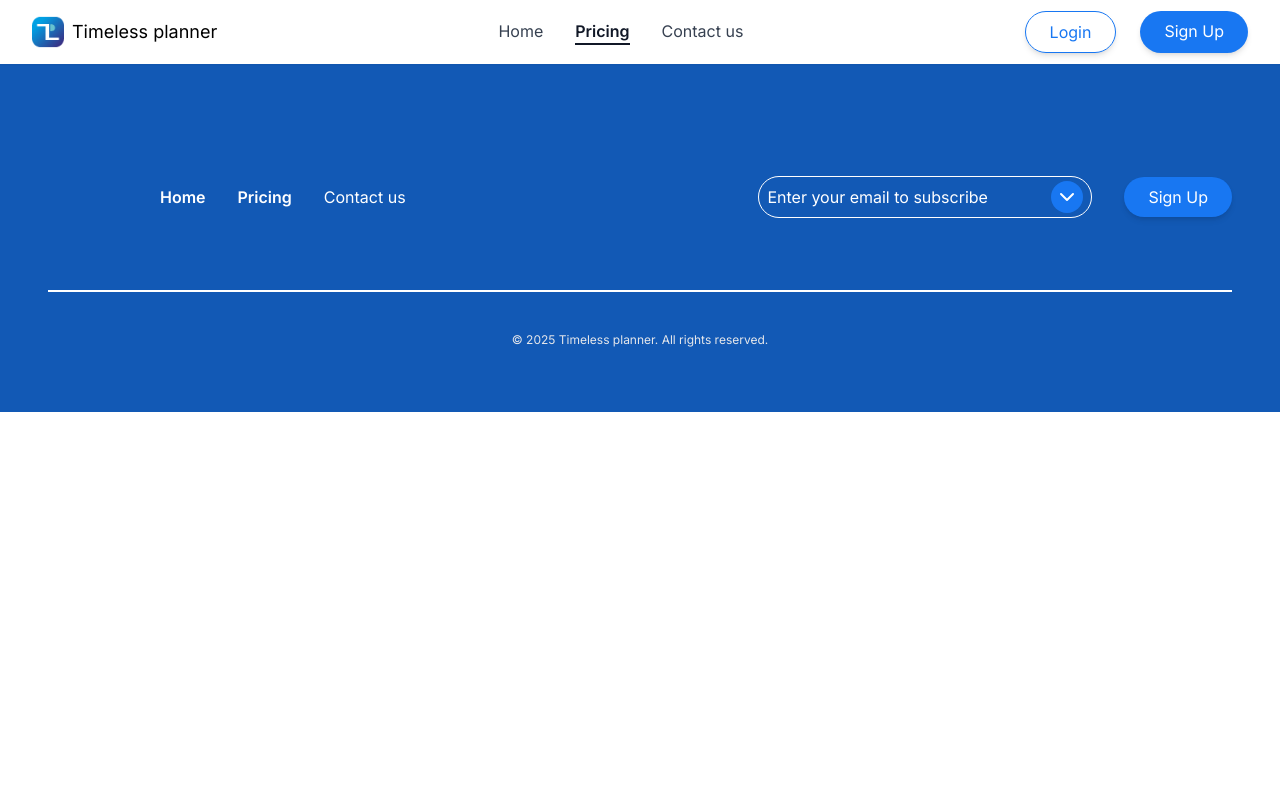
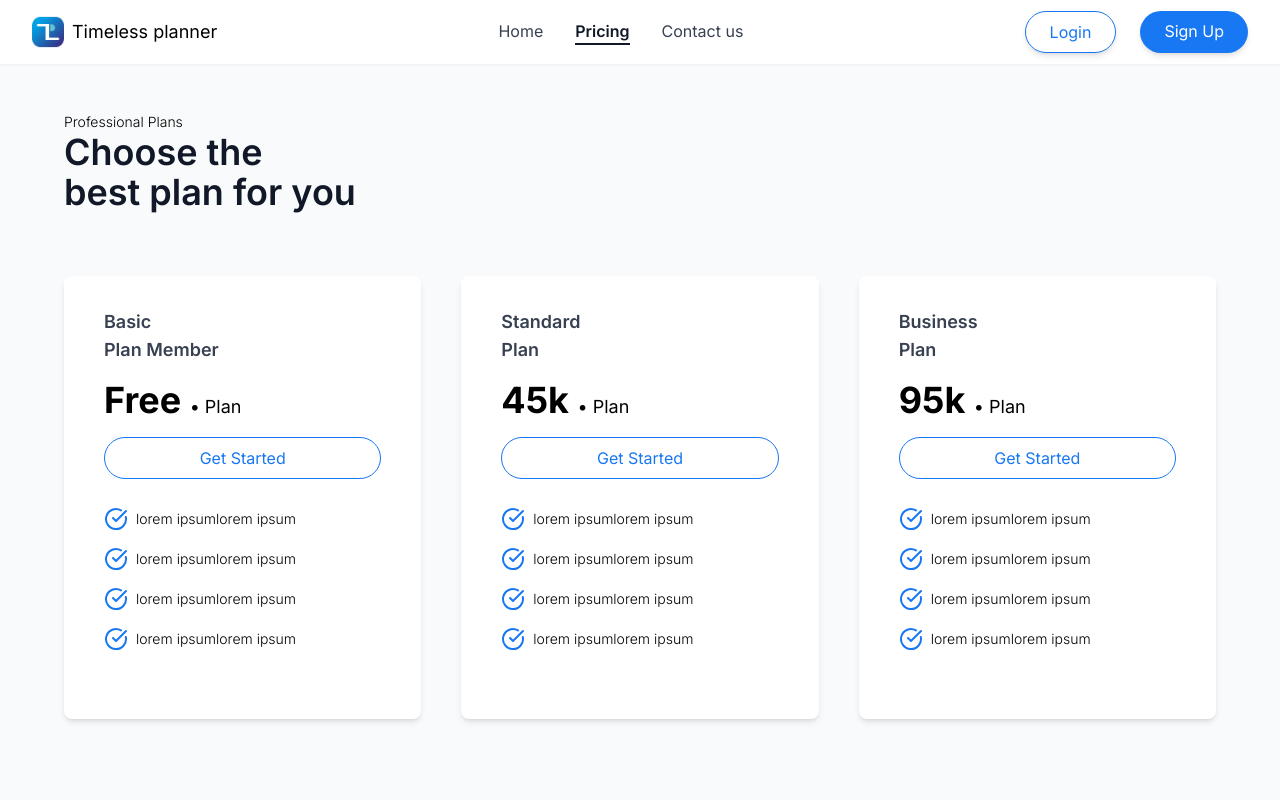
Before and after one commit to kingieX/timeless-planner-v2, a Next.js app: page /pricing in a window 1280 px wide. Shown: the top 800 px of the page. Built offline with nearby package versions, Linux system fonts and the light colour scheme.

Commit message:
Update:pricing page done

```diff
--- /dev/null
+++ b/src/app/pricing/_components/PricingPage.tsx
@@ -0,0 +1,137 @@
+"use client";
+
+import FAQSection from "@/components/FAQSection";
+import { CircleCheckBig } from "lucide-react";
+
+interface PricingPlan {
+  title: string;
+  subtitle: string;
+  price: string;
+  features: string[];
+  buttonText: string;
+  dark: boolean;
+}
+
+const pricingPlans: PricingPlan[] = [
+  {
+    title: "Basic",
+    subtitle: "Plan Member",
+    price: "Free",
+    features: [
+      "lorem ipsumlorem ipsum",
+      "lorem ipsumlorem ipsum",
+      "lorem ipsumlorem ipsum",
+      "lorem ipsumlorem ipsum",
+    ],
+    buttonText: "Get Started",
+    dark: false,
+  },
+  {
+    title: "Standard",
+    subtitle: "Plan",
+    price: "45k",
+    features: [
+      "lorem ipsumlorem ipsum",
+      "lorem ipsumlorem ipsum",
+      "lorem ipsumlorem ipsum",
+      "lorem ipsumlorem ipsum",
+    ],
+    buttonText: "Get Started",
+    dark: true,
+  },
+  {
+    title: "Business",
+    subtitle: "Plan",
+    price: "95k",
+    features: [
+      "lorem ipsumlorem ipsum",
+      "lorem ipsumlorem ipsum",
+      "lorem ipsumlorem ipsum",
+      "lorem ipsumlorem ipsum",
+    ],
+    buttonText: "Get Started",
+    dark: false,
+  },
+];
+
+interface PriceCardProps {
+  title: string;
+  subtitle: string;
+  price: string;
+  features: string[];
+  buttonText: string;
+  dark: boolean;
+}
+
+function PriceCard({
+  title,
+  subtitle,
+  price,
+  features,
+  buttonText,
+}: PriceCardProps) {
+  return (
+    <div
+      className="px-10 py-8 rounded-lg shadow-md bg-white hover:bg-priceCard hover:text-white transition-colors duration-300 group"
+      data-aos="fade-up"
+      data-aos-duration="1000"
+    >
+      <h3 className="text-lg font-semibold text-gray-700 group-hover:text-white">
+        {title}
+      </h3>
+      <p className="text-lg font-semibold text-gray-700 group-hover:text-white">
+        {subtitle}
+      </p>
+      <p className="text-4xl font-bold mt-4">
+        {price} <span className="text-lg font-normal">• Plan</span>
+      </p>
+      <button className="w-full mt-4 px-6 py-2 rounded-full border border-primary text-primary group-hover:border-white group-hover:text-white hover:bg-gray-600">
+        {buttonText}
+      </button>
+      <ul className="mt-6 space-y-2 mb-8">
+        {features.map((feature, index) => (
+          <li
+            key={index}
+            className="flex items-center text-sm font-light gap-2 py-1"
+          >
+            <CircleCheckBig className="text-primary group-hover:text-white" />{" "}
+            {feature}
+          </li>
+        ))}
+      </ul>
+    </div>
+  );
+}
+
+export default function PricingPage() {
+  return (
+    <div className="w-full md:mt-12 mt-8 py-16 px-6 md:px-16 bg-gray-50 mx-auto">
+      <p
+        className="text-sm font-light"
+        data-aos="fade-up"
+        data-aos-duration="1000"
+      >
+        Professional Plans
+      </p>
+      <h2
+        className="text-3xl md:text-4xl max-w-md font-semibold text-gray-900 text-left mb-8"
+        data-aos="fade-up"
+        data-aos-duration="1000"
+        data-aos-delay="200"
+      >
+        Choose the <br />
+        best plan for you
+      </h2>
+      <div className="grid grid-cols-1 md:grid-cols-3 md:gap-10 gap-6 md:py-8">
+        {pricingPlans.map((plan, index) => (
+          <PriceCard key={index} {...plan} />
+        ))}
+      </div>
+      <FAQSection
+        data-aos="fade-up"
+        data-aos-duration="1000"
+        data-aos-delay="400"
+      />
+    </div>
+  );
+}
--- a/src/app/pricing/page.tsx
+++ b/src/app/pricing/page.tsx
@@ -1,11 +1,13 @@
 import Footer from "@/components/Footer";
 import Navbar from "@/components/Navbar";
 import React from "react";
+import PricingPage from "./_components/PricingPage";
 
 const page = () => {
   return (
     <div>
       <Navbar />
+      <PricingPage />
       <Footer />
     </div>
   );
--- a/tailwind.config.ts
+++ b/tailwind.config.ts
@@ -17,6 +17,7 @@ export default {
         icon: "#2369f4",
         secondary: "#445B64",
         custom: "#319AB5",
+        priceCard: "#061D3C",
       },
       fontFamily: {
         sans: ["var(--font-inter)", "sans-serif"],
```
